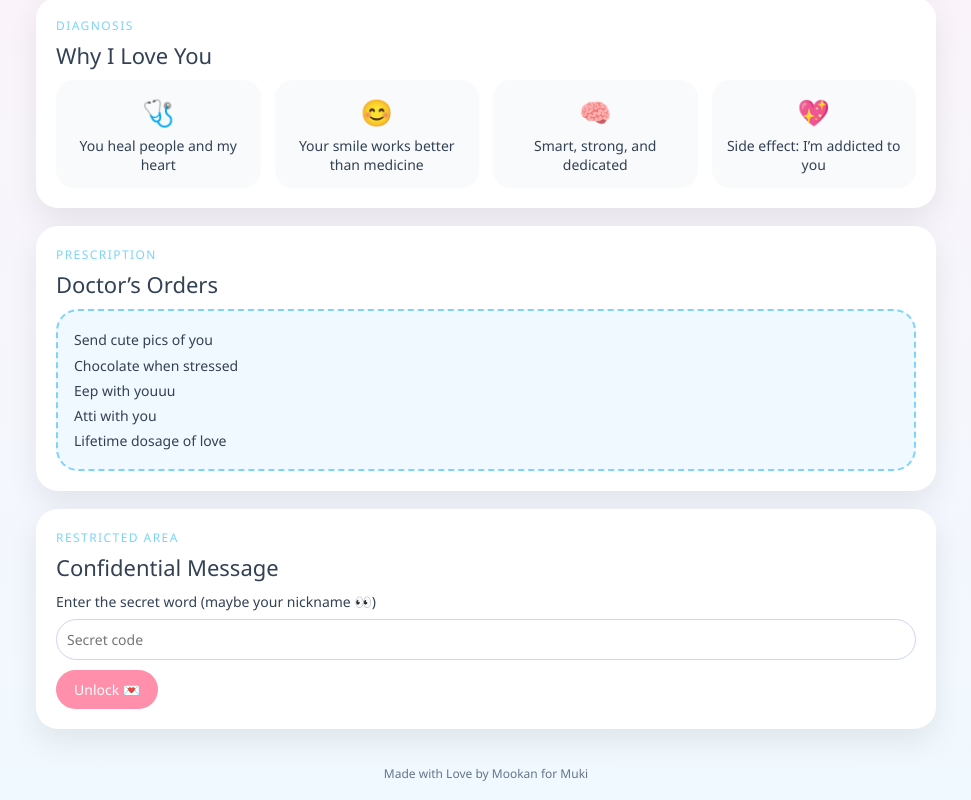
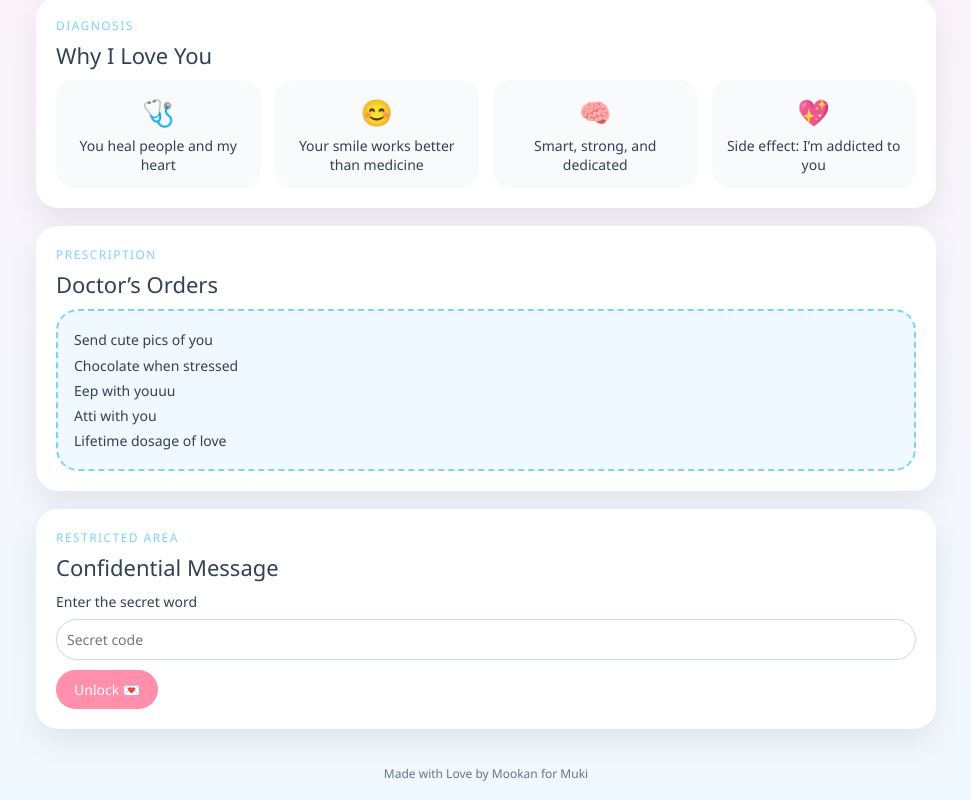
Before and after one commit to sarathraam41-sys/Personal2, a plain HTML site: page index.html in a window 1280 px wide. Shown: the part 425-1225 px from the top of the page, without its empty margins (154-1125 px from the left). Drawn offline with Linux system fonts and the light colour scheme.

Commit message:
Update index.html

```diff
--- a/index.html
+++ b/index.html
@@ -250,7 +250,7 @@
   <div class="label">Restricted Area</div>
   <div class="title">Confidential Message</div>
 
-  <p style="font-size:14px;">Enter the secret word (maybe your nickname 👀)</p>
+  <p style="font-size:14px;">Enter the secret word </p>
 
   <input type="password" id="pwd" placeholder="Secret code">
   <button onclick="unlock()">Unlock 💌</button>
```
